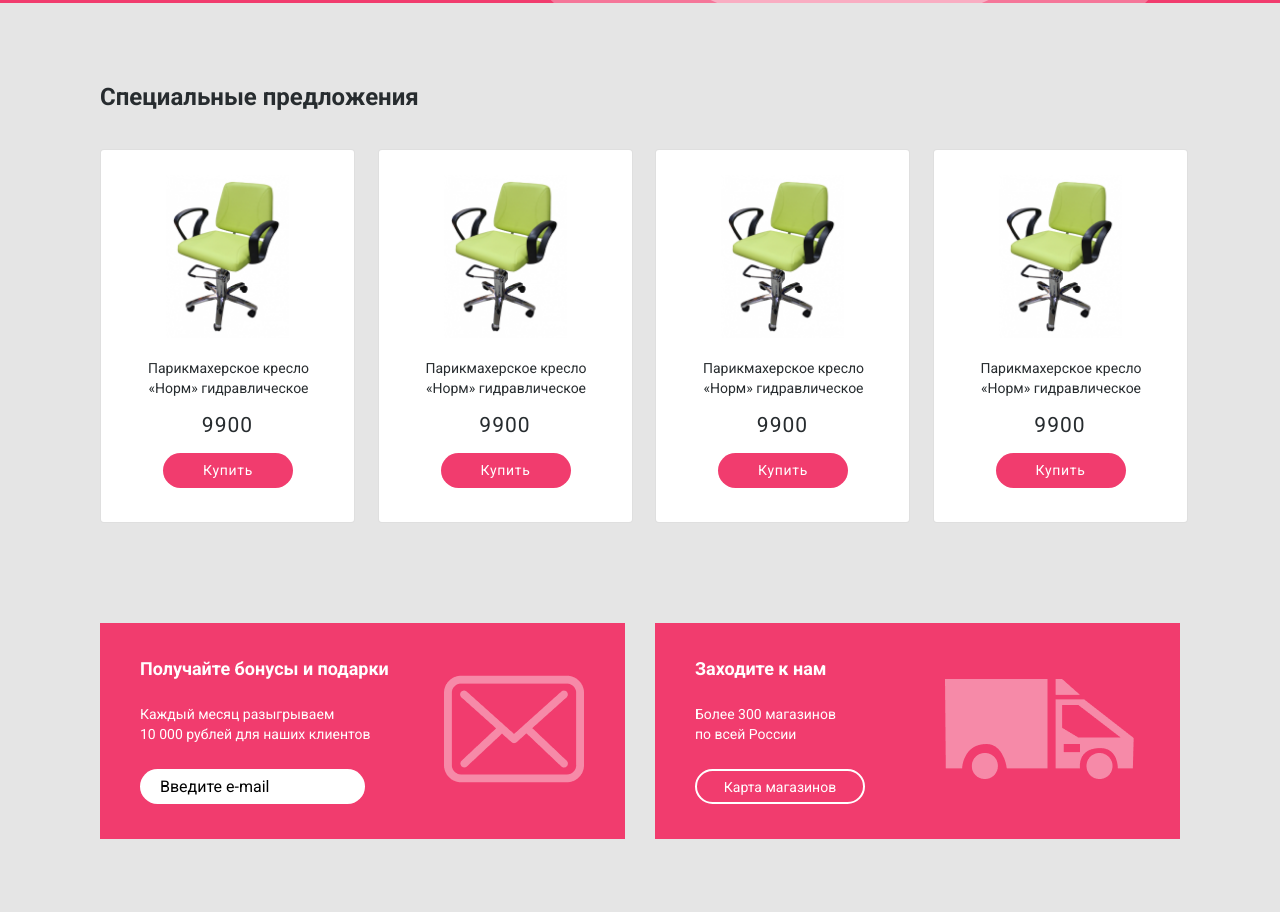
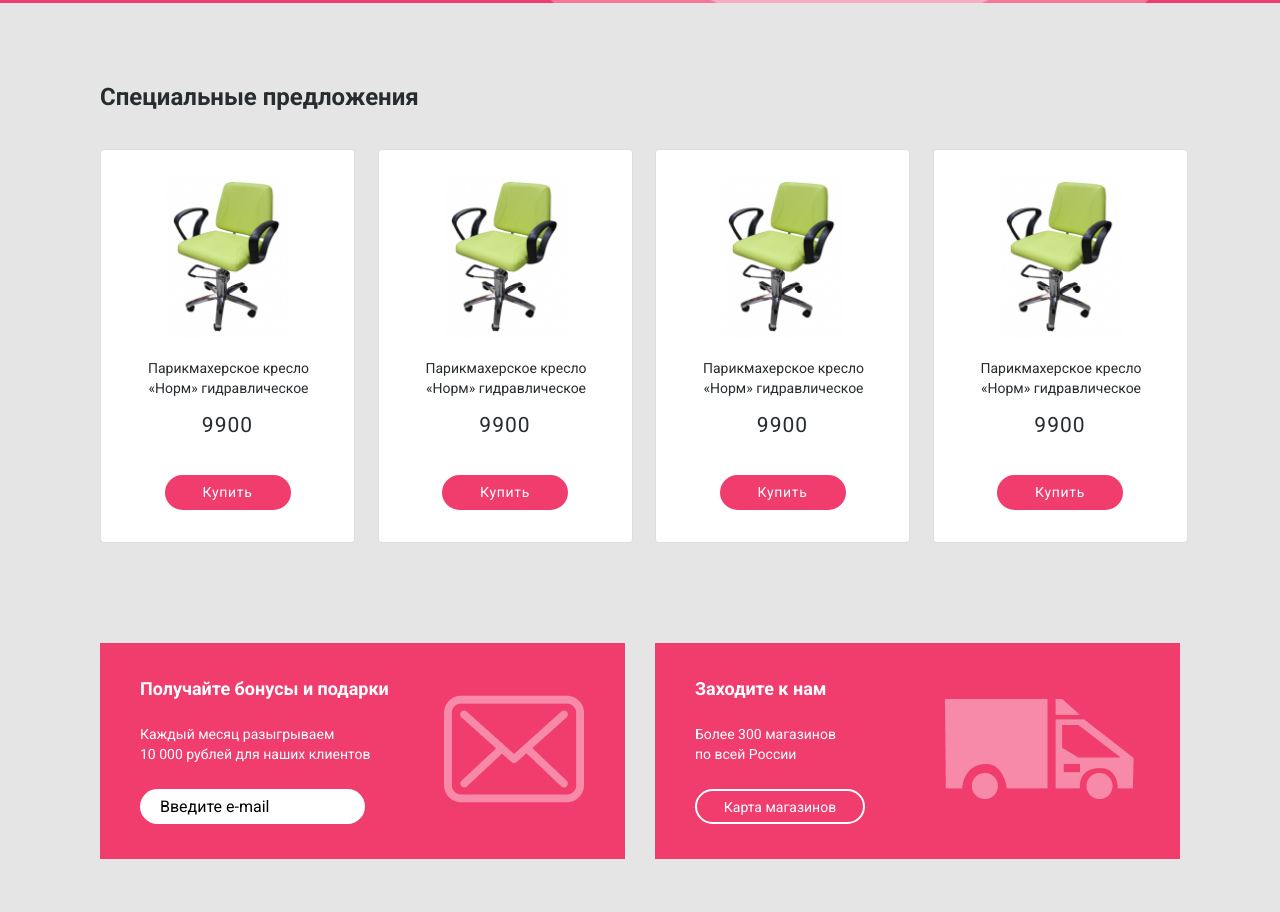
Before and after one commit to Avenir-Pavlovith/demo, a plain HTML site: page project_1/index.html in a window 1280 px wide. Shown: the part 876-1788 px from the top of the page. Drawn offline with Linux system fonts and the light colour scheme.

Commit message:
Новые кнопки от кепрана. Купить

```diff
--- a/project_1/css/main.css
+++ b/project_1/css/main.css
@@ -85,7 +85,7 @@ h1, h2, h3, h4, h5, h6{
     padding-right: 20px;
 }
 .header button {
-    background: url(../img/Vector\ 4.png) no-repeat center center;
+    background: url(../img/) no-repeat center center;
     height: 26px;
     width: 26px;
     position: absolute;
@@ -272,18 +272,19 @@ h1, h2, h3, h4, h5, h6{
     margin: 15px 0 15px 0;
 }
 .bye {
-    width: 130px;
-    height: 35px;
+    max-width: 130px;
+    width: 100%;
+    height: auto;
     background: #F13C6E;
     color: #fff;
     font-weight: normal;
     font-size: 14px;
-    line-height: 16px;
+    padding: 7px;
+    margin: 20px auto 30px;
     text-align: center;
     letter-spacing: 0.05em;
-    padding-top: 9px;
     border-radius: 30px;
-    margin: 0 0 34px 62px;
+    border: 2px solid;
 }
 .bye:hover {
     border: 2px solid #F13C6E;
@@ -332,9 +333,6 @@ h1, h2, h3, h4, h5, h6{
     outline: 0;
     outline-offset: 0;
 }
-.email {
-
-}
 .bonus_img {
     margin: 36px 0 0 55px;
 }
```
